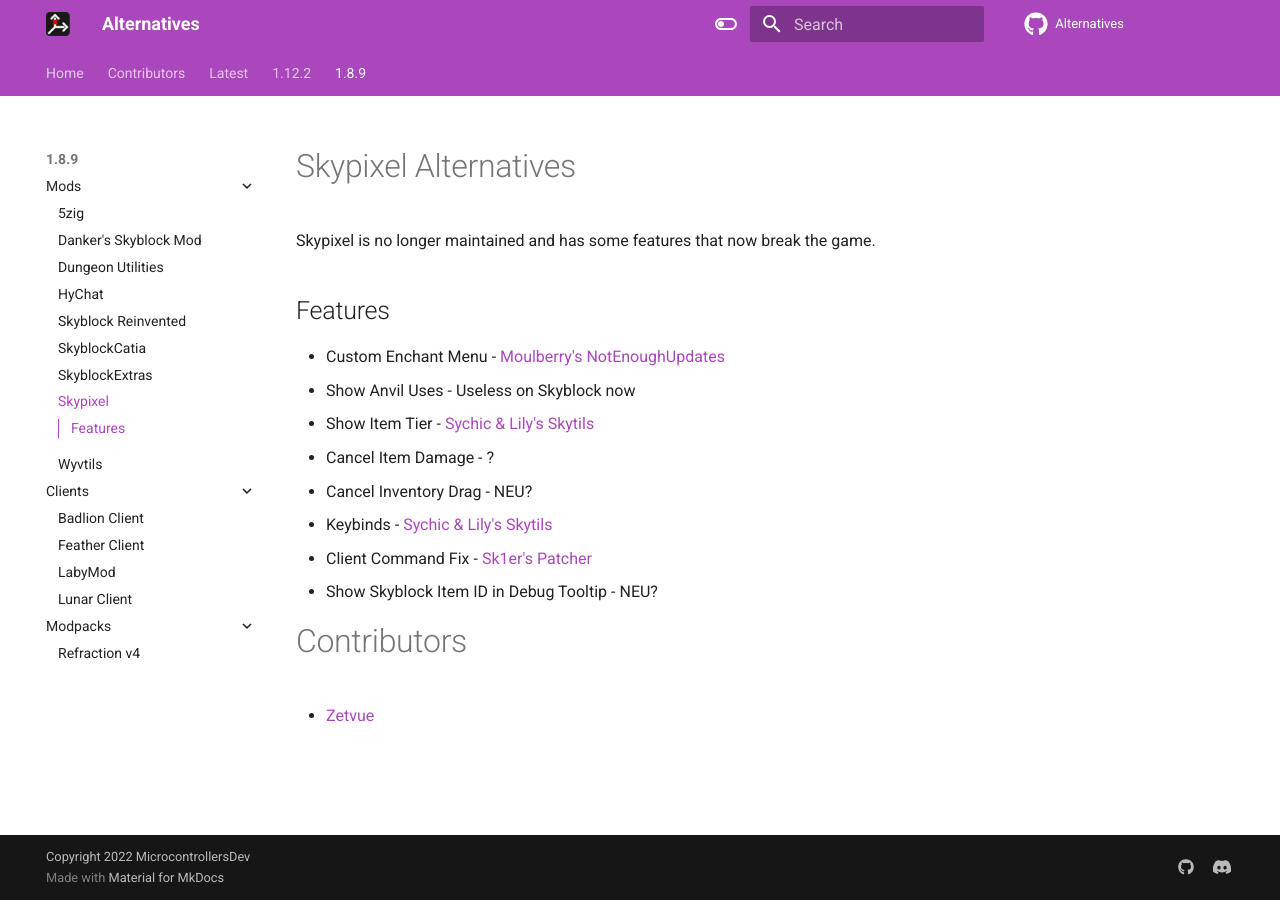
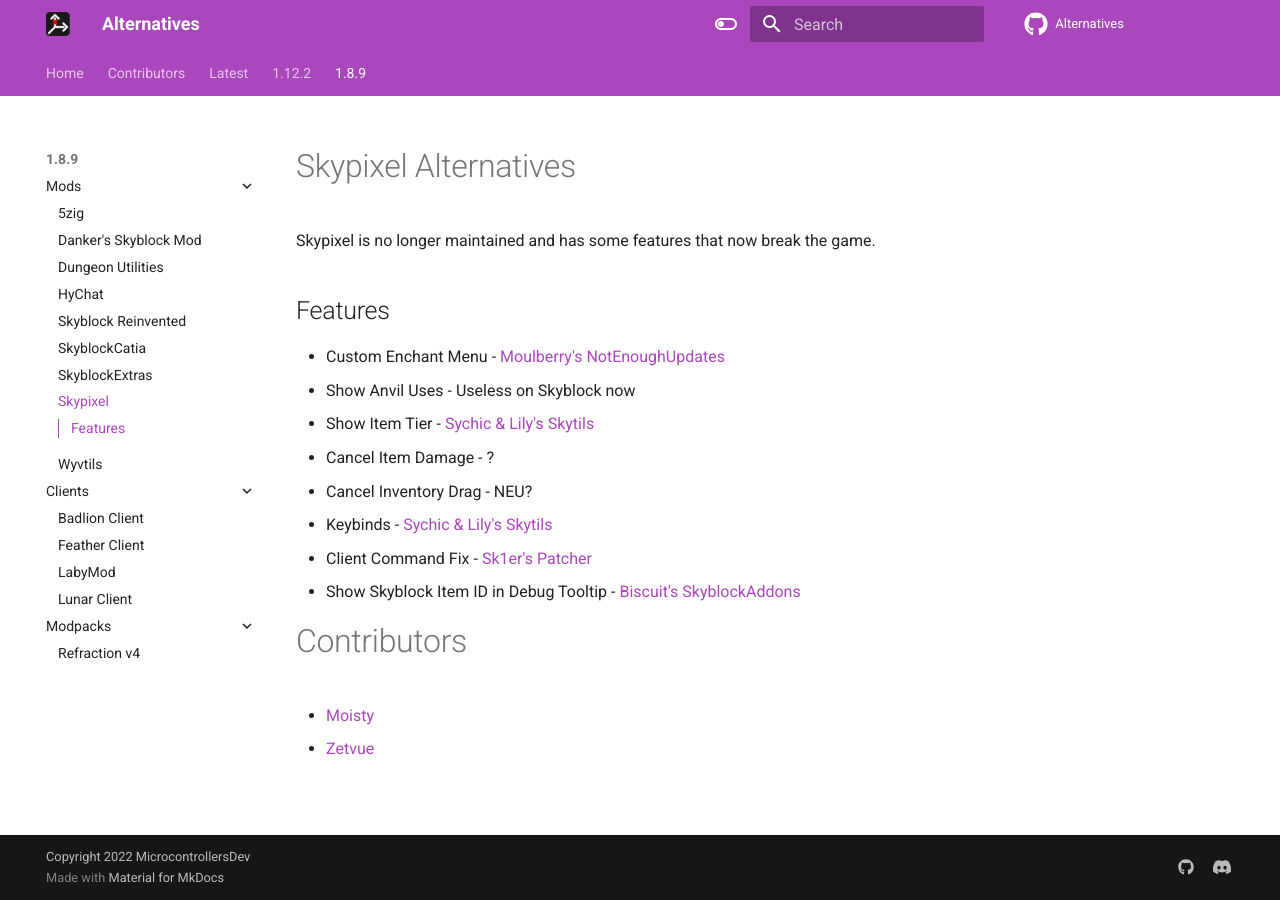
Before and after one commit to MicrocontrollersDev/Alternatives, an MkDocs documentation site: the page built from docs/1.8.9/skypixel.md, in a window 1280 px wide. Built offline with MkDocs 1.6.1 and Material for MkDocs 9.7.7, drawn with Linux system fonts in a browser that asks for light colours; comment, search, counter and statistics services are not loaded.

Commit message:
Added mods

```diff
--- a/docs/1.8.9/skypixel.md
+++ b/docs/1.8.9/skypixel.md
@@ -12,8 +12,9 @@
 * Cancel Inventory Drag - NEU?
 * Keybinds - [Sychic & Lily's Skytils](https://github.com/Skytils/SkytilsMod/releases/latest)
 * Client Command Fix - [Sk1er's Patcher](https://sk1er.club/mods/patcher)
-* Show Skyblock Item ID in Debug Tooltip - NEU?
+* Show Skyblock Item ID in Debug Tooltip - [Biscuit's SkyblockAddons](https://github.com/BiscuitDevelopment/SkyblockAddons/releases/latest)
 
 # Contributors
 
+* [Moisty](https://github.com/Mqisty)
 * [Zetvue](https://zetvue.carrd.co)
```
Also changed, not shown: docs/1.8.9/skyblockextras.md (+3 -2 lines).
